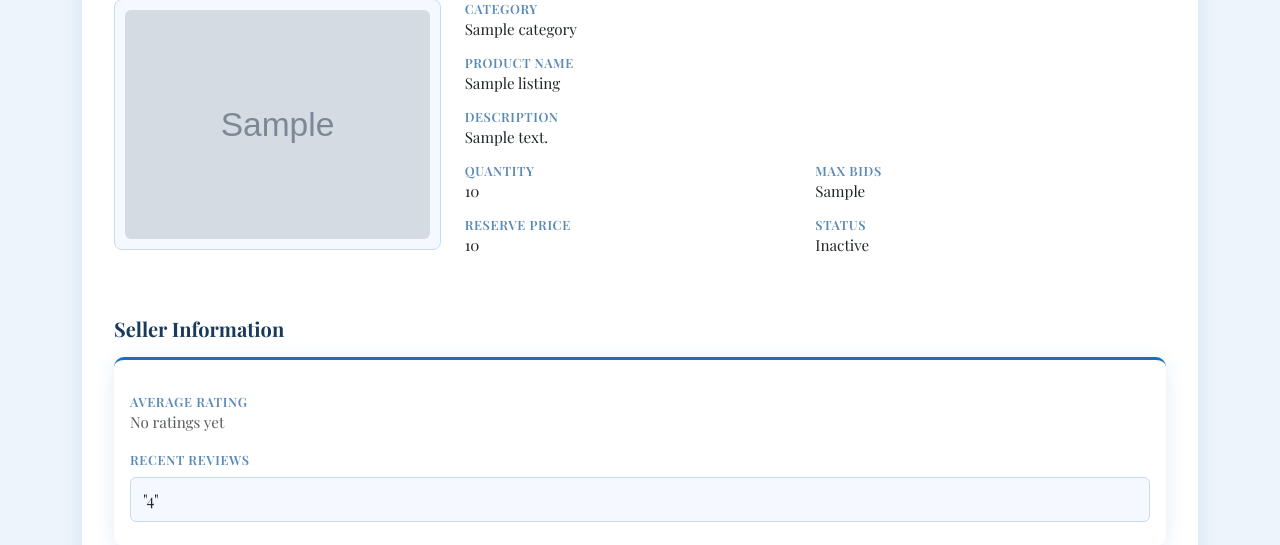
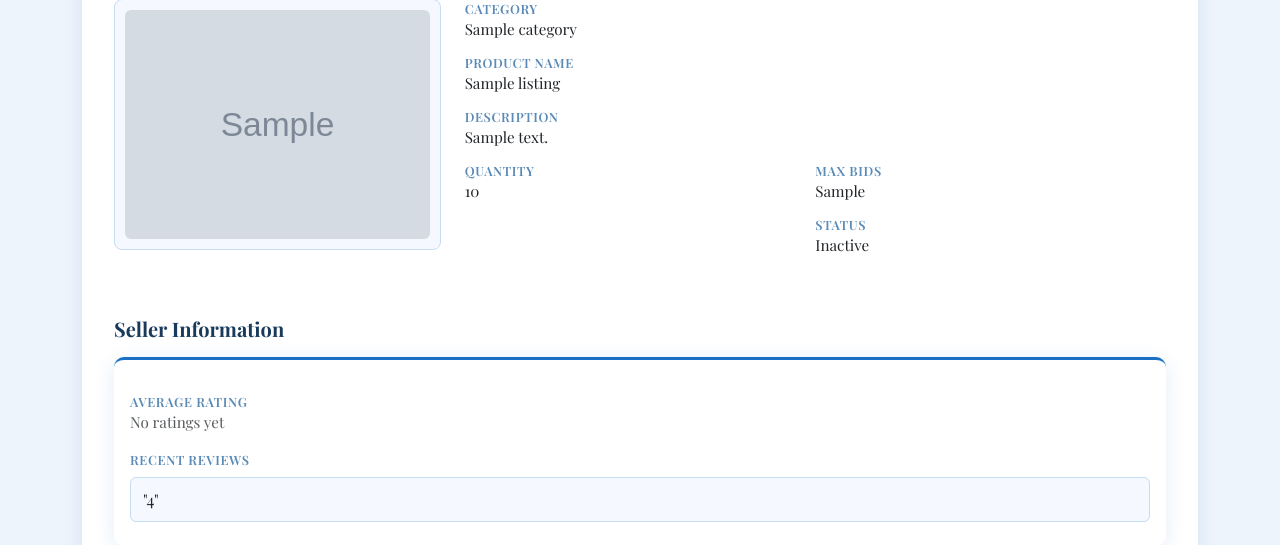
Before and after one commit to varshag425/CMSPSC-431W, a Flask app: template templates/product_detail.html in a window 1280 px wide. Shown: the part 320-865 px from the top of the page. Run offline with Flask 3, Linux system fonts and the light colour scheme; the template is opened without the code that fills it: most values are stand-ins (such as "Sample title", 1, 10 or a date in 2020); grey boxes marked "Sample" are stand-in pictures; parts of the project's set-up code (start-up, migrations or seed data) failed here and were passed over.

Commit message:
Remove reserve price from product detail
Remove the Reserve Price label and value from the product_detail template. The listing['reserve_price'] field is no longer displayed in the product detail view, cleaning up the UI (value likely deprecated or handled elsewhere).

```diff
--- a/templates/product_detail.html
+++ b/templates/product_detail.html
@@ -159,9 +159,6 @@
                     <div class="col-md-6">
                         <div class="label">Quantity</div>
                         <div class="value">{{ listing['quantity'] }}</div>
-
-                        <div class="label">Reserve Price</div>
-                        <div class="value">{{ listing['reserve_price'] }}</div>
                     </div>
 
                     <div class="col-md-6">
```
